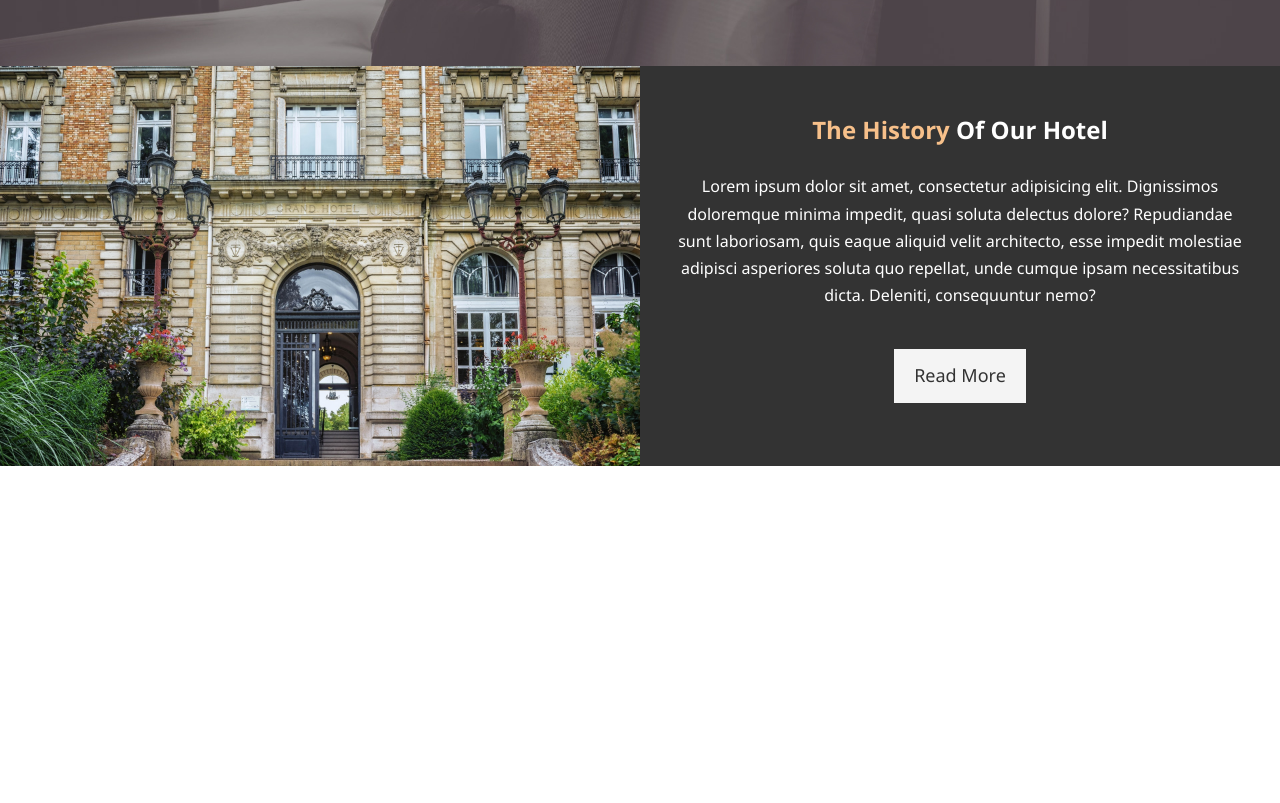
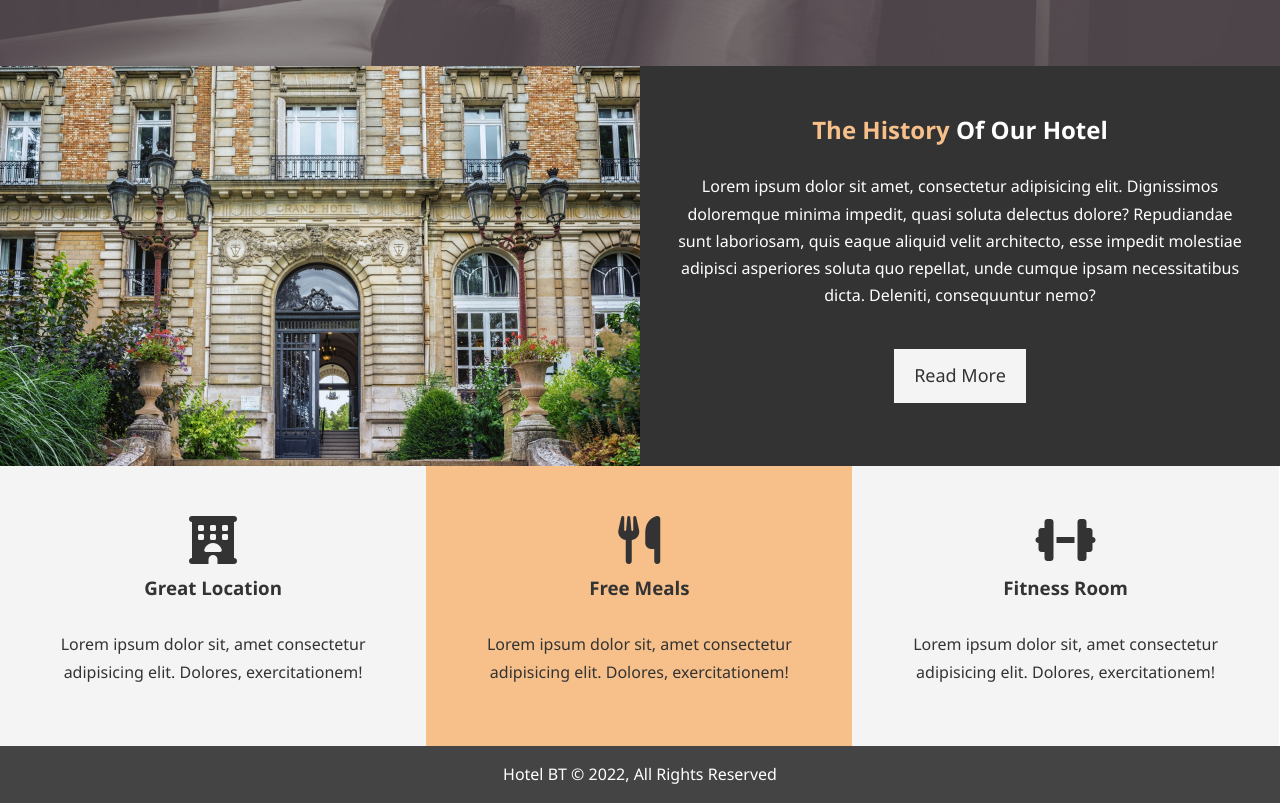
Before and after one commit to yk-barech1938/Hotel-Website--Floating-, a plain HTML site: page Index.html in a window 1280 px wide. Shown: the part 601-1404 px from the top of the page. Before the commit the page ends 1067 px from the top, so only its background shows below. Drawn offline with Linux system fonts and the light colour scheme.

Commit message:
Home Page Is Completed
Home Page is completed
CLR is used because of 3 boxes float which affects the footer that's why we use clr to clear the float

```diff
--- a/Index.html
+++ b/Index.html
@@ -6,7 +6,9 @@
     <meta name="viewport" content="width=device-width, initial-scale=1.0">
     <meta name="description" content="Welcome to the most extraordinary hotel in Boston Masschusetts">
     <meta name="keywords" content="hotel,boston hotel,new england hotel">
+    <link rel="stylesheet" href="path/to/font-awesome/css/font-awesome.min.css">
     <link rel="stylesheet" href="/css/style.css">
+    <script src="https://kit.fontawesome.com/4407b06113.js" crossorigin="anonymous"></script>
     <title>Hotel BT | Welcome</title>
 </head>
 <body>
@@ -38,7 +40,27 @@
             <p>Lorem ipsum dolor sit amet, consectetur adipisicing elit. Dignissimos doloremque minima impedit, quasi soluta delectus dolore? Repudiandae sunt laboriosam, quis eaque aliquid velit architecto, esse impedit molestiae adipisci asperiores soluta quo repellat, unde cumque ipsam necessitatibus dicta. Deleniti, consequuntur nemo?</p>
             <a href="/About.html" class="btn btn-light">Read More</a>
         </div>
-
     </section>
+    <section id="features">
+        <div class="box bg-light">
+            <i class="fa-solid fa-hotel fa-3x"></i>
+            <h3>Great Location</h3>
+            <p>Lorem ipsum dolor sit, amet consectetur adipisicing elit. Dolores, exercitationem!</p>
+        </div>
+        <div class="box bg-primary">
+            <i class="fa-solid fa-utensils fa-3x"></i>
+            <h3>Free Meals</h3>
+            <p>Lorem ipsum dolor sit, amet consectetur adipisicing elit. Dolores, exercitationem!</p>
+        </div>
+        <div class="box bg-light ">
+            <i class="fa-solid fa-dumbbell fa-3x"></i>
+            <h3>Fitness Room</h3>
+            <p>Lorem ipsum dolor sit, amet consectetur adipisicing elit. Dolores, exercitationem!</p>
+        </div>
+    </section>
+    <div class="clr"></div>
+    <footer id="main-footer">
+        <p>Hotel BT &copy; 2022, All Rights Reserved</p>
+    </footer>
 </body>
 </html>
--- a/css/style.css
+++ b/css/style.css
@@ -60,8 +60,11 @@ p{
     color: #333;
 }
 .bg-primary{
-    background: #333;
-    color: #f7c08a;
+    background: #f7c08a;
+    color: #333;
+}
+.clr{
+    clear: both;
 }
 /* Navbar */
 #navbar{
@@ -143,3 +146,25 @@ p{
 #home-info .info-content p{
     padding-bottom: 30px;
 }
+
+
+/* Footer & featuers Boxes */
+
+.box{
+    /* Like Menu */
+    float: left;
+    width: 33.3%;
+    padding: 50px;
+    text-align: center;
+}
+.box i{
+    margin-bottom: 10px;
+}
+
+/* Main footer */
+#main-footer{
+    text-align: center;
+    background: #444;
+    color: #fff;
+    padding: 5px;
+}
```
